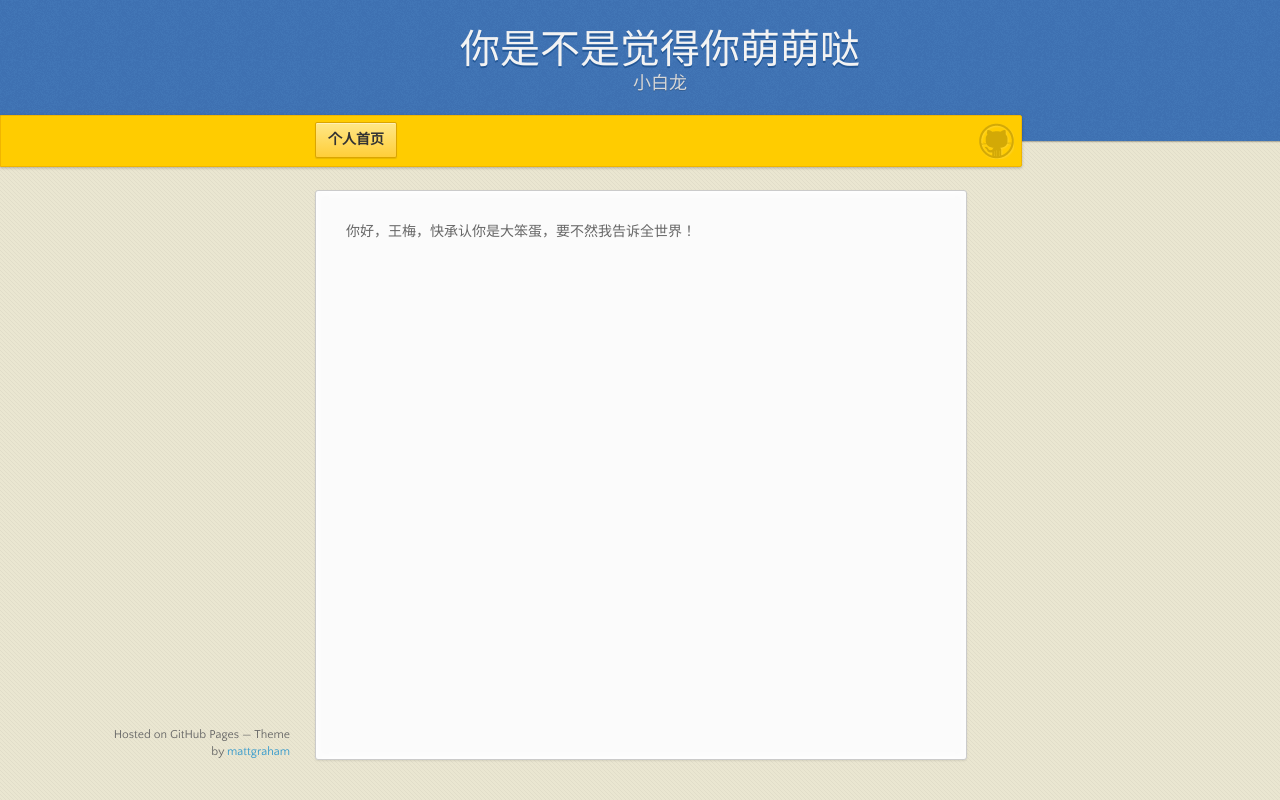
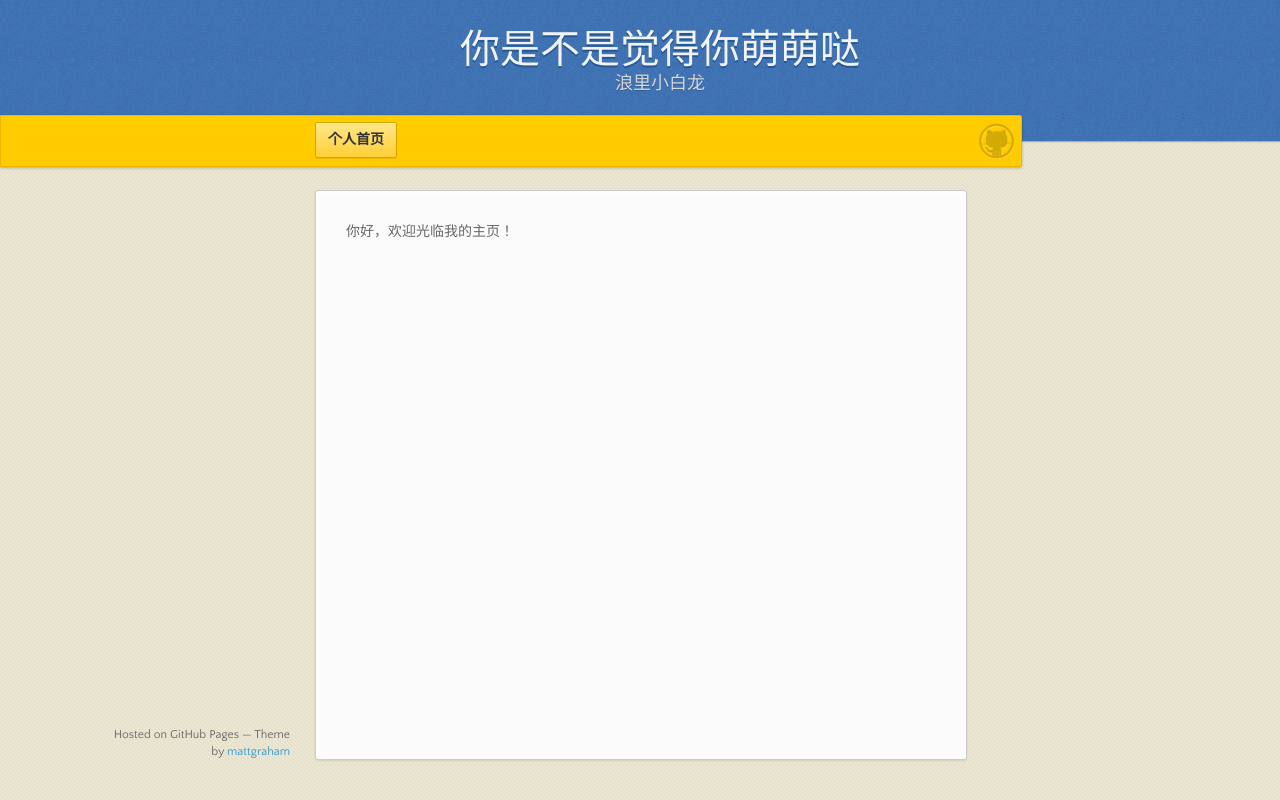
Before and after one commit to alwayssilent/alwayssilent.github.io, a plain HTML site: page index.html in a window 1280 px wide. Drawn offline with nearby package versions, Linux system fonts and the light colour scheme.

Commit message:
Update index.html

```diff
--- a/index.html
+++ b/index.html
@@ -18,7 +18,7 @@
 
       <header>
         <h1>你是不是觉得你萌萌哒</h1>
-        <p>小白龙</p>
+        <p>浪里小白龙</p>
       </header>
 
       <div id="banner">
@@ -32,7 +32,7 @@
         <ul></ul>
       </nav>
       <section>
-        <p>你好，王梅，快承认你是大笨蛋，要不然我告诉全世界！</p>
+        <p>你好，欢迎光临我的主页！</p>
       </section>
       <footer>
         <p><small>Hosted on GitHub Pages &mdash; Theme by <a href="https://twitter.com/michigangraham">mattgraham</a></small></p>
```
